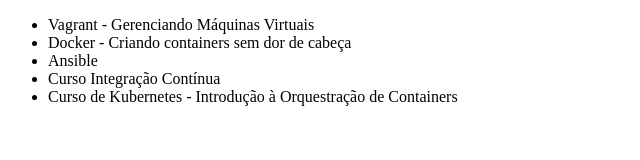
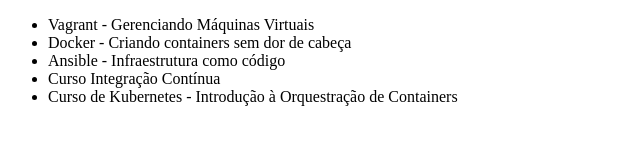
Before and after one commit to lpzukovski/alura-git, a plain HTML site: page index.html in a window 1280 px wide. Shown: the whole page, without its empty margins (0-640 px from the left). Drawn offline with Linux system fonts and the light colour scheme.

Commit message:
alterando nome do curso de ansible

```diff
--- a/index.html
+++ b/index.html
@@ -8,7 +8,7 @@
 		<ul>
 			<li>Vagrant - Gerenciando Máquinas Virtuais</li>
 			<li>Docker - Criando containers sem dor de cabeça</li>
-			<li>Ansible</li>
+			<li>Ansible - Infraestrutura como código</li>
 			<li>Curso Integração Contínua</li>
 			<li>Curso de Kubernetes - Introdução à Orquestração de Containers</li>
 		</ul>
```
